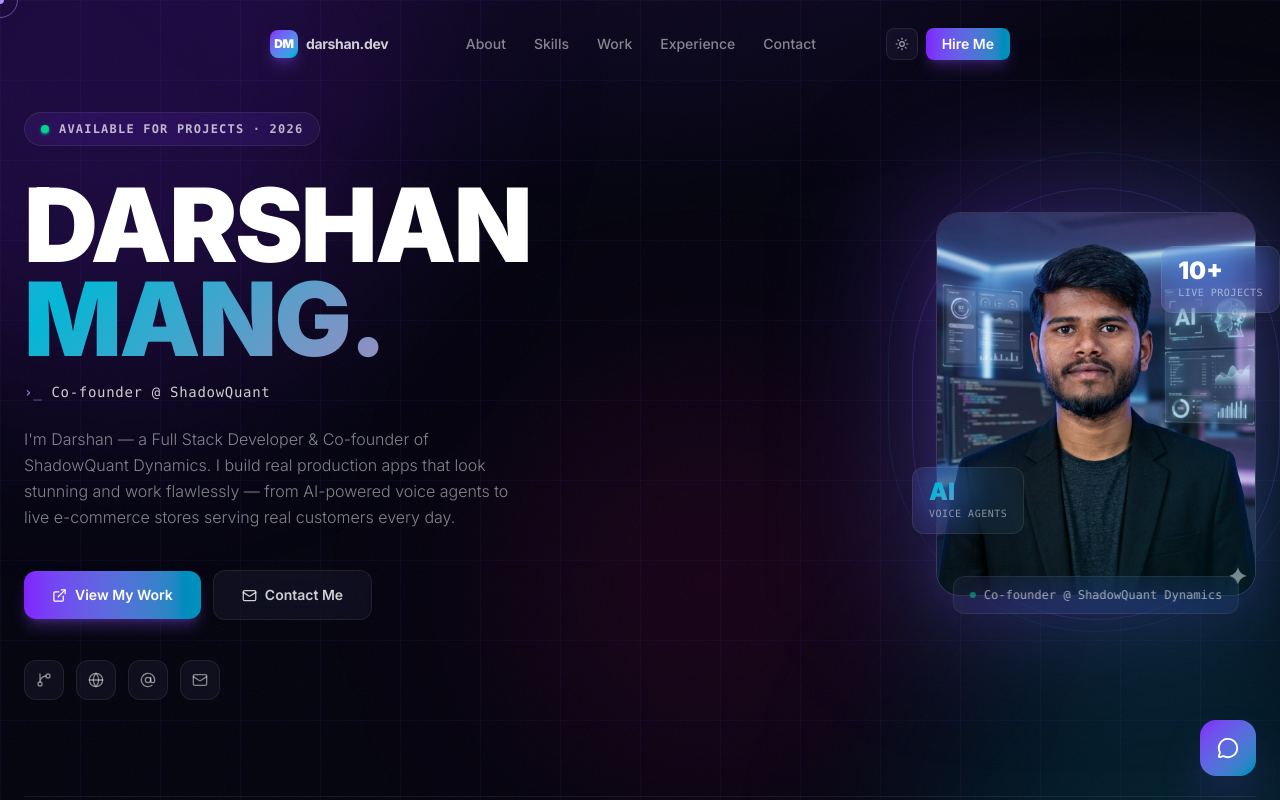
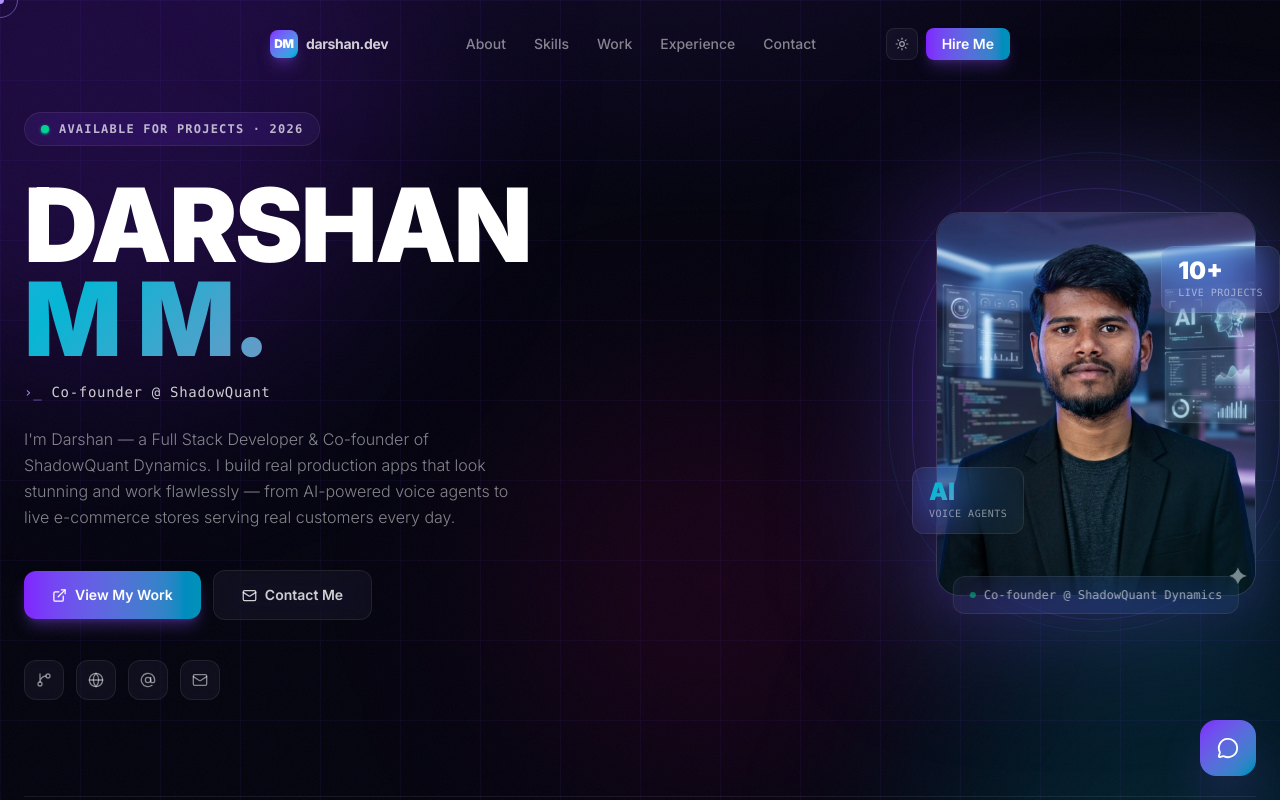
Before and after one commit to darshan5462-maker/portfolio, a React (Vite) app: page / in a window 1280 px wide. Shown: the top 800 px of the page. Built offline with nearby package versions, Linux system fonts and the light colour scheme.

Commit message:
Update Hero.tsx

```diff
--- a/src/components/sections/Hero.tsx
+++ b/src/components/sections/Hero.tsx
@@ -86,7 +86,7 @@ export default function Hero() {
               <h1 className="font-black leading-[0.92] tracking-tight mb-4"
                 style={{ fontSize: 'clamp(3.4rem, 8vw, 7rem)' }}>
                 <span className="block text-white">DARSHAN</span>
-                <span className="block gradient-text">MANG.</span>
+                <span className="block gradient-text">M M.</span>
               </h1>
             </motion.div>
 
```
